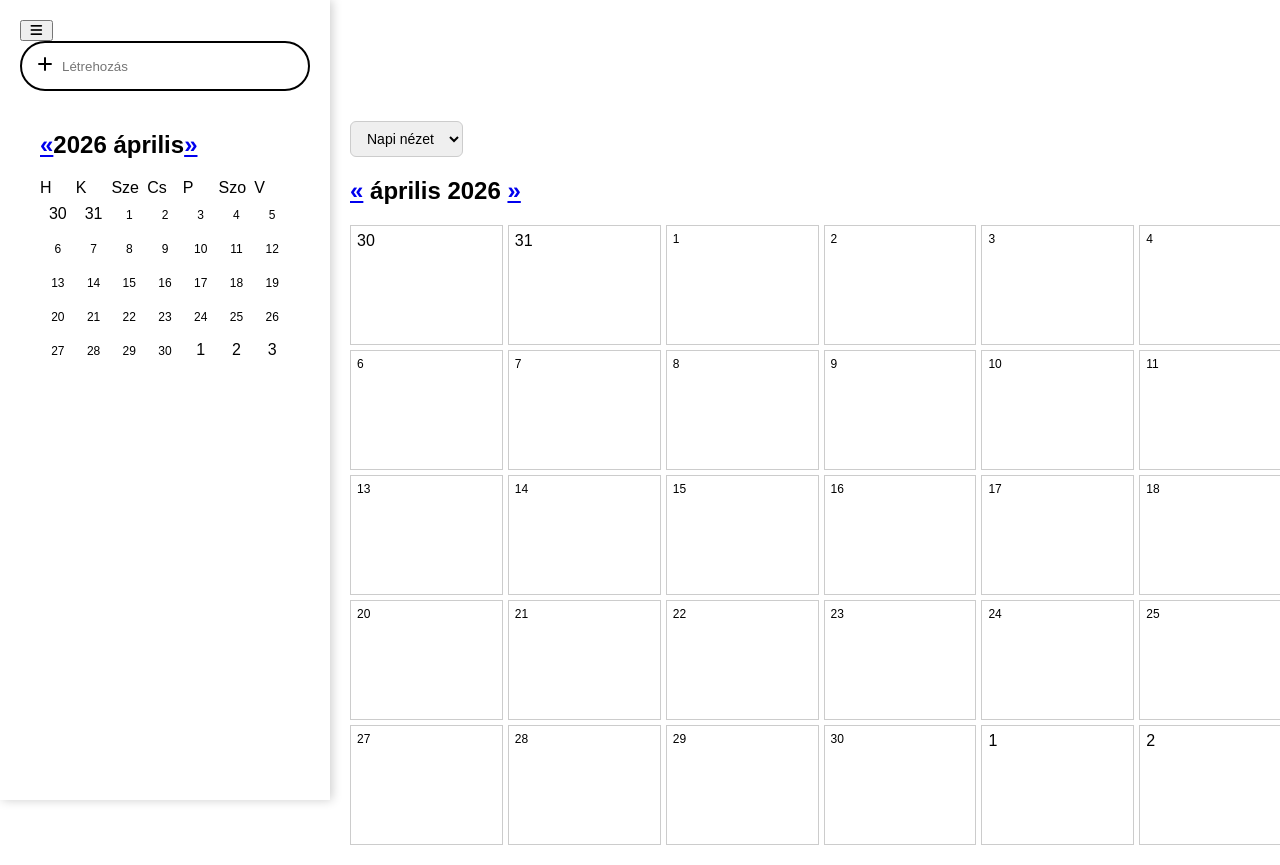
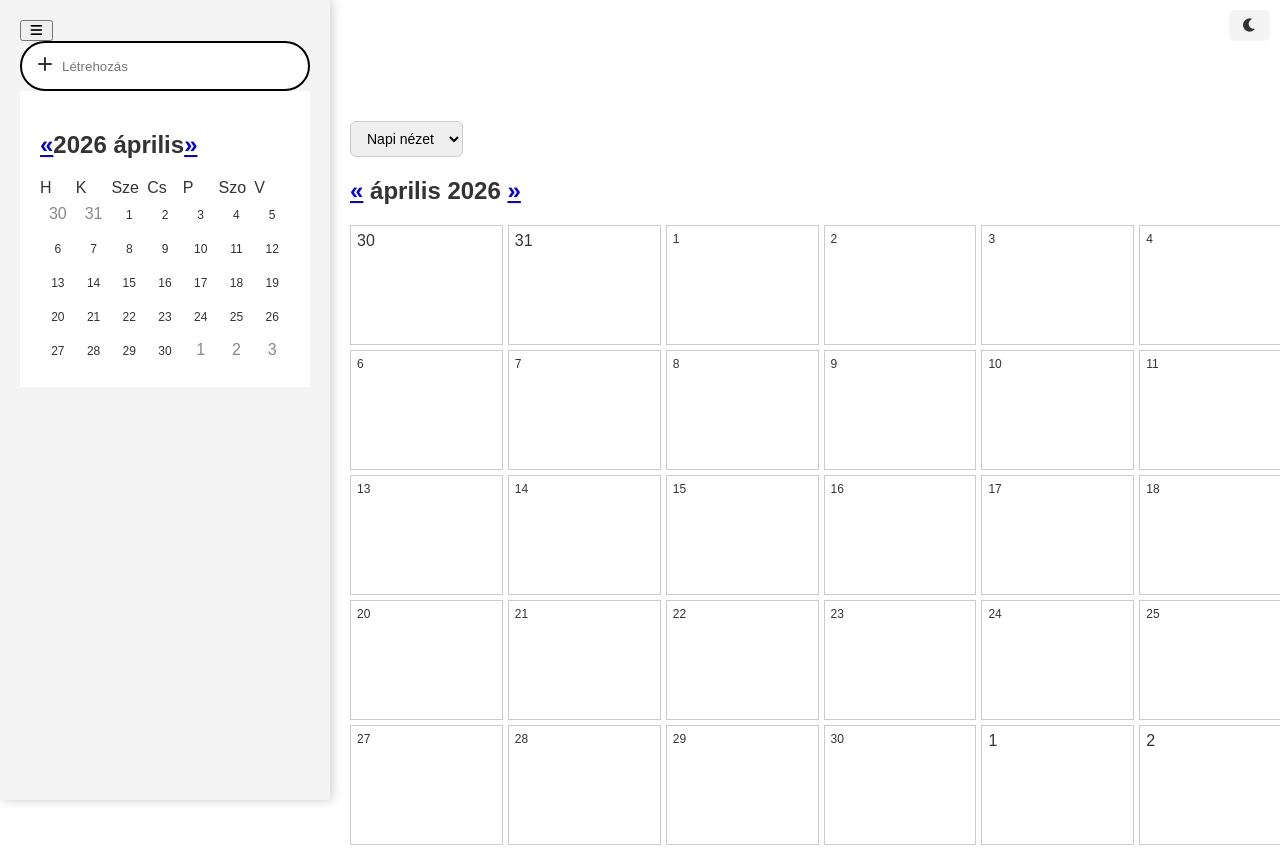
Before and after one commit to WkRyQx/Calendar, a PHP site: page /home.php?year=2026&month=4&view=month in a window 1280 px wide; the page is wider, and only the part inside the window is pictured. Run offline with PHP 8.4, Linux system fonts and the light colour scheme; the visitor is signed in with stand-in values (Sample User, id 1); data that the repository does not hold is empty; some libraries are stand-ins or nearby versions.

Commit message:
Add files via upload

```diff
--- a/home.css
+++ b/home.css
@@ -5,8 +5,48 @@
 
 body {
     margin: 0;
-    height: max(100vh, 100%);
+    height: 100%;
     font-family: Arial, sans-serif;
+    background-color: var(--bg-color);
+    color: var(--text-color);
+    transition: 0.3s;
+}
+
+:root {
+    --bg-color: #ffffff;
+    --text-color: #333333;
+    --sidebar-bg: #f4f4f4;
+    --event-bg: #4caf50;
+    --border-color: #ddd;
+    --muted-text: #888;
+    --black-bg:#1a1a1a;
+    --week-color:#000000;
+}
+
+body.dark-mode {
+    --bg-color: #1a1a1a;
+    --text-color: #e0e0e0;
+    --sidebar-bg: #2d2d2d;
+    --event-bg: #2e7d32;
+    --border-color: #444;
+    --muted-text: #666;
+    --week-color: #ffffff;
+}
+
+.day.muted { color: var(--muted-text); }
+.hour-line, .time-slot { border-color: var(--border-color); }
+
+#darkModeToggle {
+    position: fixed;
+    top: 10px;
+    right: 10px;
+    z-index: 1001;
+    padding: 8px 12px;
+    background: var(--sidebar-bg);
+    color: var(--text-color);
+    border: none;
+    border-radius: 6px;
+    cursor: pointer;
 }
 
 /* ================= SIDEBAR ================= */
@@ -18,7 +58,7 @@ body {
     min-width: 280px;
     max-width: 600px;
     height: 100vh;
-    background: white;
+    background: var(--sidebar-bg);
     box-shadow: 2px 0 10px rgba(0,0,0,0.2);
     padding: 20px;
     transition: transform 0.3s ease;
--- a/home.php
+++ b/home.php
@@ -1,5 +1,6 @@
 <?php
 /* =========================SESSION + DB (MYSQLI)========================= */
+$theme = $_COOKIE['theme'] ?? 'light';
 session_start();
 
 $servername = "localhost";
@@ -22,6 +23,22 @@ $userId = $_SESSION['user_id'];
 
 $success = "";
 $error = "";
+
+/*===========================DARK-MODE==============================*/
+
+// 1. Megnézzük, érkezett-e kérés a váltásra
+if (isset($_GET['mod'])) {
+    $valasztas = $_GET['mod']; // 'dark' vagy 'light'
+    // 2. ELMENTJÜK A SÜTIT (ez a kulcs!)
+    setcookie("tema", $valasztas, time() + (86400 * 30), "/");
+    // 3. Visszaugrunk az oldalra, hogy lássuk az eredményt
+    header("Location: " . $_SERVER['PHP_SELF']);
+    exit;
+}
+
+// 4. KIOLVASSUK a sütit (ha nincs, alapból 'light')
+$stilus = $_COOKIE['tema'] ?? 'light';
+
 
 /* =========================ESEMÉNY MENTÉS========================= */
 if(isset($_POST['save_event'])){
@@ -277,6 +294,12 @@ $tasks = $stmtTasks->fetchAll(PDO::FETCH_ASSOC);
             echo "</div>";
         ?>
     </div>
+
+<!-- DARK-MODE TOGGLE -->
+    <button id="darkModeToggle" type="button">
+        <i class="fa-solid fa-moon"></i>
+    </button>
+
 </div>
 
 <div class="main-content">
@@ -711,6 +734,42 @@ $tasks = $stmtTasks->fetchAll(PDO::FETCH_ASSOC);
                 }
             };
         });
+
+//DARKMODE_____________________________________________________________________________________________________________________________
+
+const darkModeToggle = document.getElementById('darkModeToggle');
+const body = document.body;
+const icon = darkModeToggle.querySelector('i');
+
+// 1. FUNKCIÓ A SÜTI MENTÉSÉHEZ (Ez teszi elérhetővé minden mappában)
+function setStyleCookie(theme) {
+    // 30 napra mentjük el, a "path=/" miatt minden localhost mappában látszódni fog
+    document.cookie = "theme=" + theme + "; max-age=" + (86400 * 30) + "; path=/";
+}
+
+// 2. BETÖLTÉSKOR: Ellenőrizzük a sütit (vagy marad a localStorage is biztonság kedvéért)
+const savedTheme = document.cookie.split('; ').find(row => row.startsWith('theme='))?.split('=')[1]
+                   || localStorage.getItem('theme');
+
+if (savedTheme === 'dark') {
+    body.classList.add('dark-mode');
+    if(icon) icon.classList.replace('fa-moon', 'fa-sun');
+}
+
+// 3. KATTINTÁSKOR: Mentünk sütibe ÉS localstorage-ba is
+darkModeToggle.addEventListener('click', () => {
+    body.classList.toggle('dark-mode');
+
+    if (body.classList.contains('dark-mode')) {
+        localStorage.setItem('theme', 'dark');
+        setStyleCookie('dark'); // Mentés minden mappának
+        if(icon) icon.classList.replace('fa-moon', 'fa-sun');
+    } else {
+        localStorage.setItem('theme', 'light');
+        setStyleCookie('light'); // Mentés minden mappának
+        if(icon) icon.classList.replace('fa-sun', 'fa-moon');
+    }
+});
 </script>
 
 <!-- ESEMÉNY MODAL -->
```
Also changed, not shown: other parts of home.css (+12 -12 lines).
